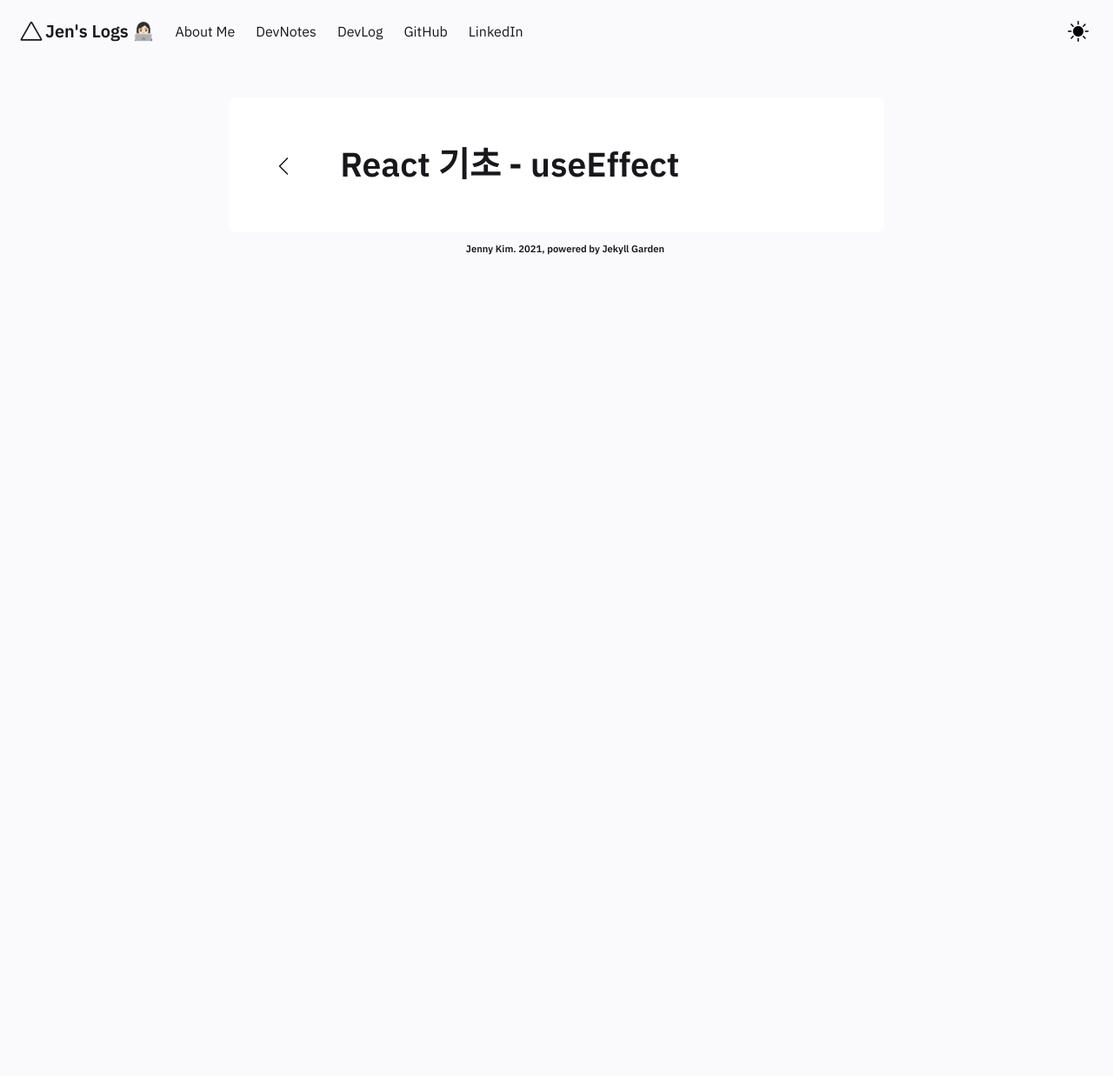
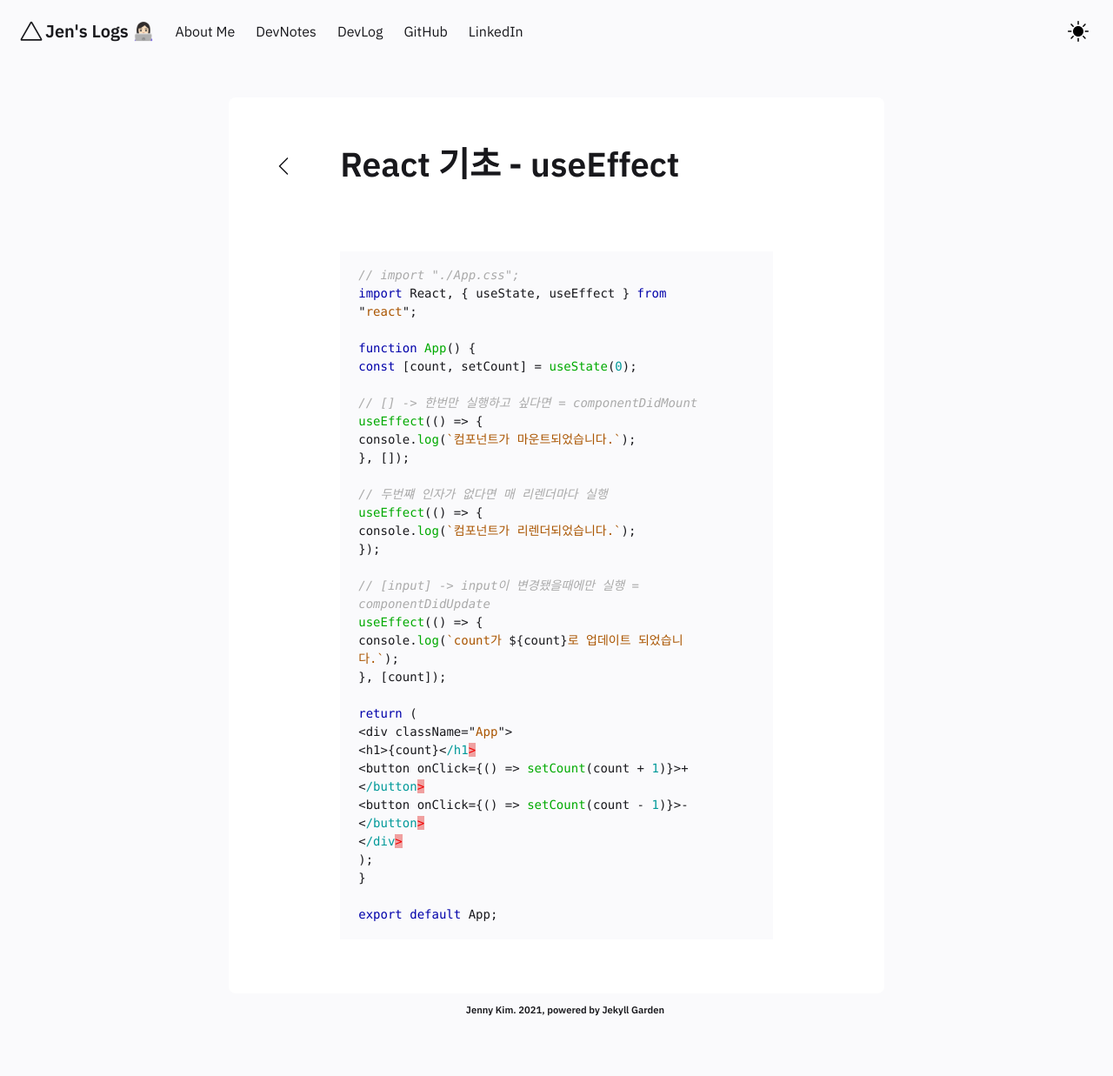
Before and after one commit to jenjenhub/blog, a Jekyll site: the page built from _notes/Public/2022-01-23-useEffect.md, in a window 1280 px wide. Shown: the whole page at 87% size. Built offline with Jekyll 4.4.1, drawn with Linux system fonts in a browser that asks for light colours; before the commit the page ends 900 px from its top, so only the background shows below that.

Commit message:
Update 2022-01-23-useEffect.md

````diff
--- a/_notes/Public/2022-01-23-useEffect.md
+++ b/_notes/Public/2022-01-23-useEffect.md
@@ -3,3 +3,39 @@ title: "React 기초 - useEffect"
 notetype : feed
 date : 23-01-2022
 ---
+
+<br />
+
+```js
+// import "./App.css";
+import React, { useState, useEffect } from "react";
+
+function App() {
+  const [count, setCount] = useState(0);
+
+  // [] -> 한번만 실행하고 싶다면 = componentDidMount
+  useEffect(() => {
+    console.log(`컴포넌트가 마운트되었습니다.`);
+  }, []);
+
+  // 두번쨰 인자가 없다면 매 리렌더마다 실행
+  useEffect(() => {
+    console.log(`컴포넌트가 리렌더되었습니다.`);
+  });
+
+  // [input] -> input이 변경됐을때에만 실행 = componentDidUpdate
+  useEffect(() => {
+    console.log(`count가 ${count}로 업데이트 되었습니다.`);
+  }, [count]);
+
+  return (
+    <div className="App">
+      <h1>{count}</h1>
+      <button onClick={() => setCount(count + 1)}>+</button>
+      <button onClick={() => setCount(count - 1)}>-</button>
+    </div>
+  );
+}
+
+export default App;
+```
````
